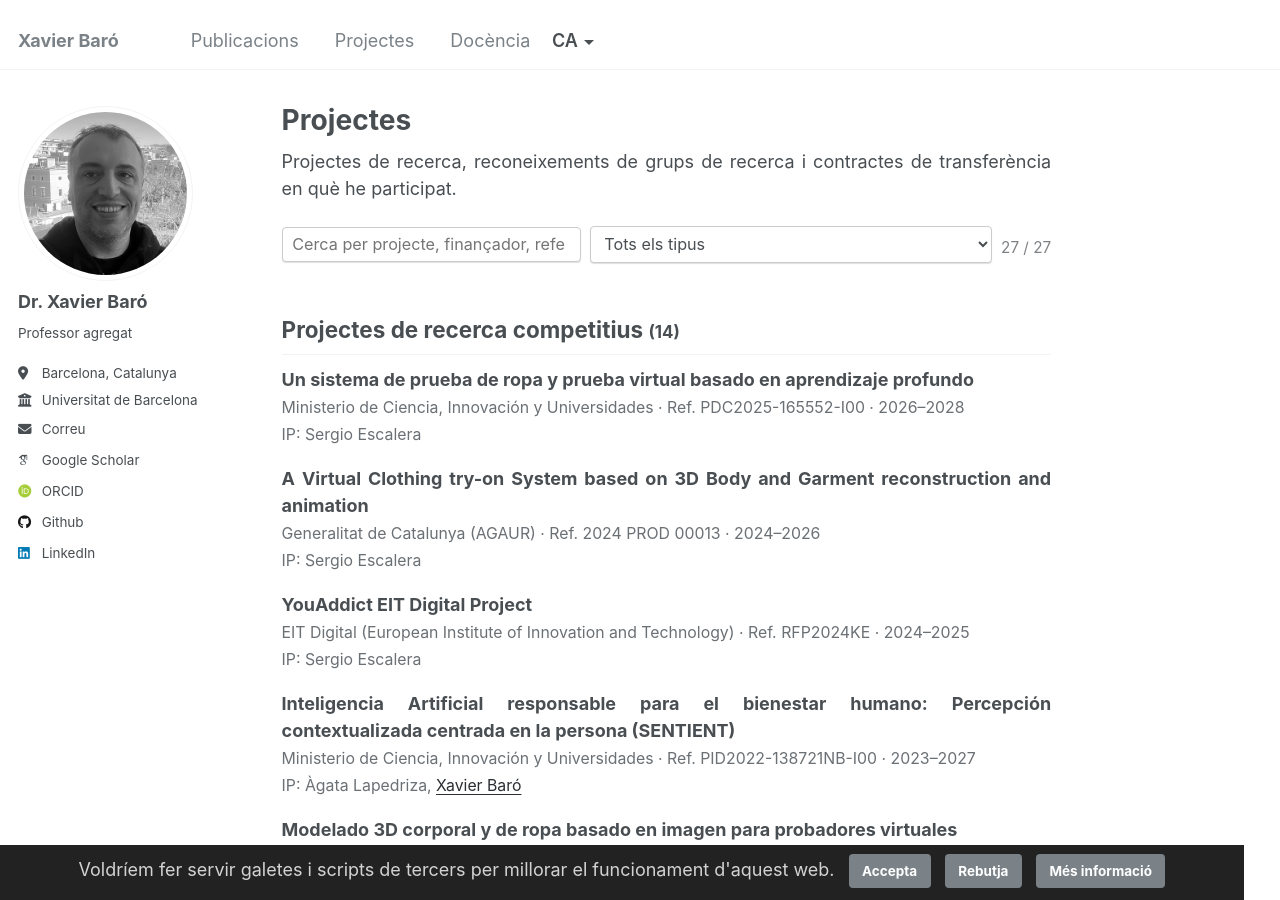
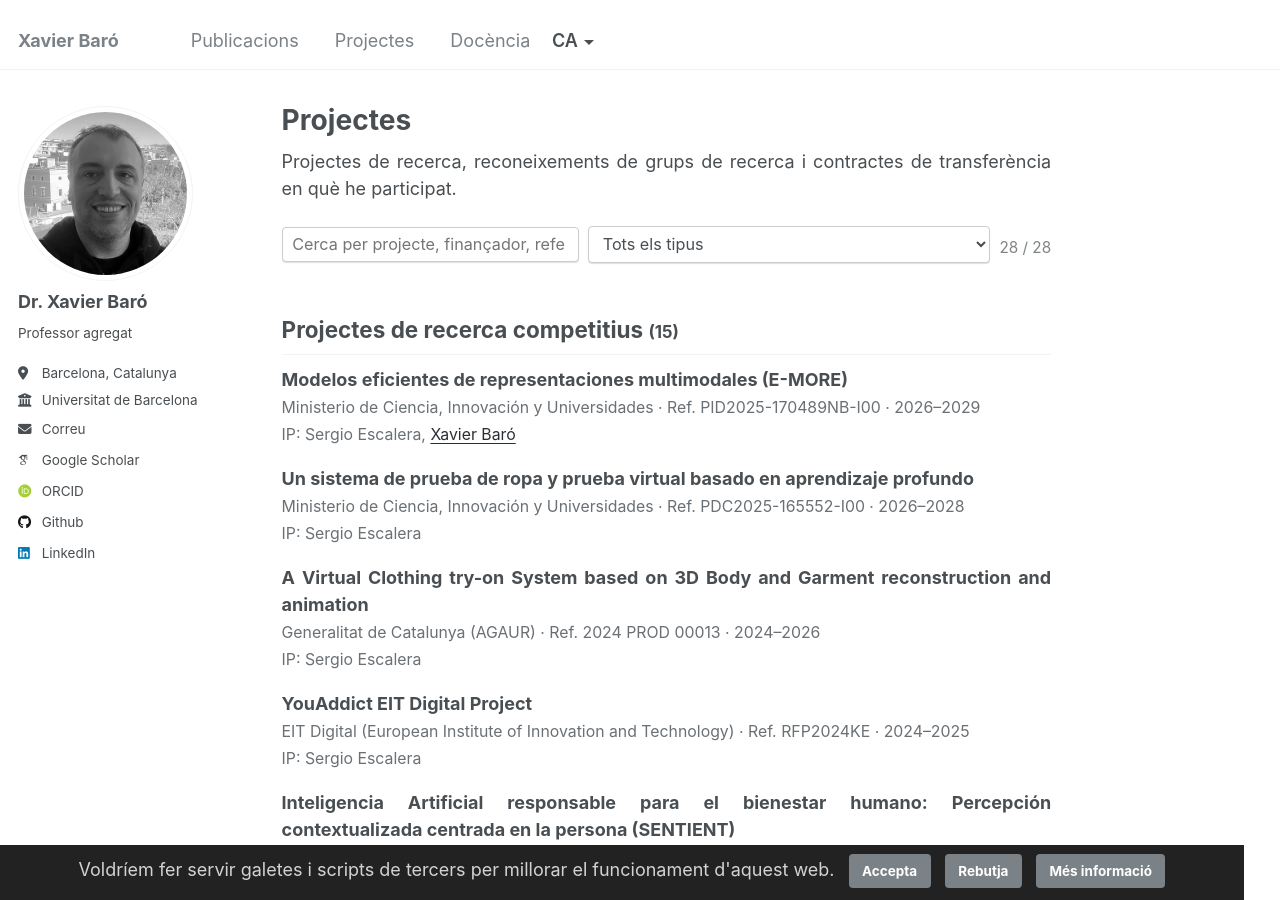
Before and after one commit to xbaro/xbaro.github.io, a Jekyll site: the page built from _pages/projects.md, in a window 1280 px wide and 900 px high. Built offline with Jekyll 4.4.1, drawn with Linux system fonts in a browser that asks for light colours; some web fonts are replaced.

Commit message:
Add PID2025-170489NB-I00 (E-MORE) to projects
Co-Authored-By: Claude Sonnet 5.5 <noreply@anthropic.com>

```diff
--- a/_data/projects.json
+++ b/_data/projects.json
@@ -8,6 +8,18 @@
   "end": 2028,
   "pis": [
    "Laura Igual"
+  ]
+ },
+ {
+  "title": "Modelos eficientes de representaciones multimodales (E-MORE)",
+  "kind": "competitive",
+  "funder": "Ministerio de Ciencia, Innovación y Universidades",
+  "reference": "PID2025-170489NB-I00",
+  "start": 2026,
+  "end": 2029,
+  "pis": [
+   "Sergio Escalera",
+   "Xavier Baró"
   ]
  },
  {
```
